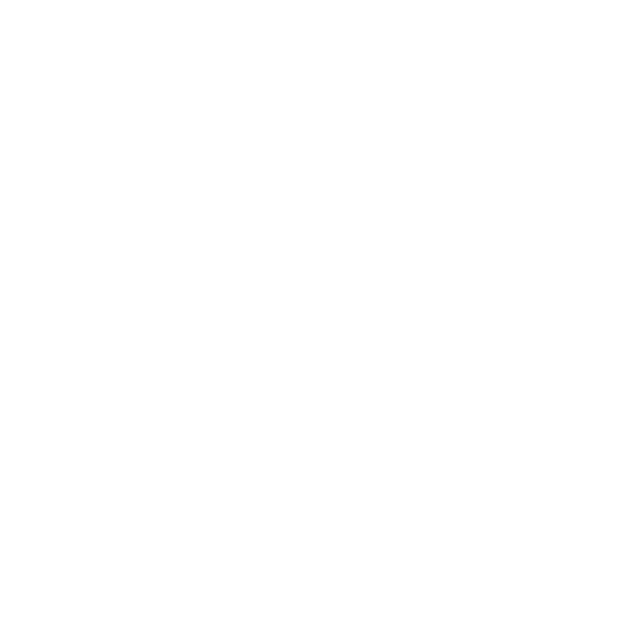
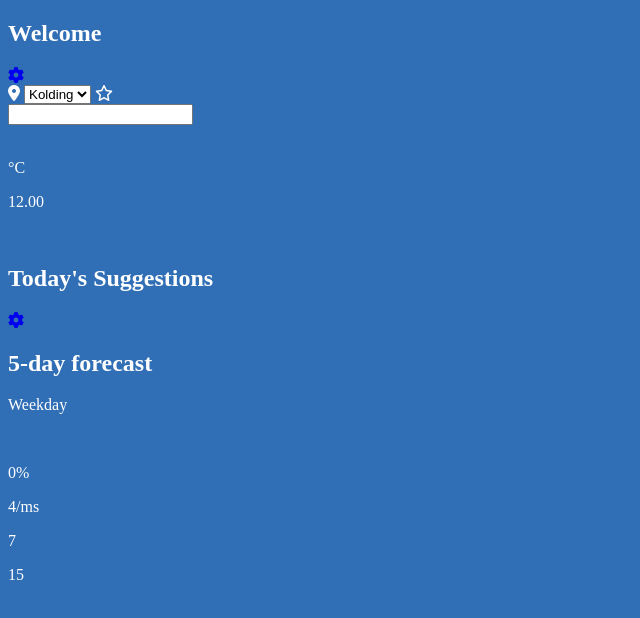
Before and after one commit to foirfe/vejr-app, a plain HTML site: page index.html in a window 1280 px wide. Shown: the whole page, without its empty margins (0-640 px from the left). Drawn offline with Linux system fonts and the light colour scheme; a web font is replaced by a local one.

Commit message:
Index Structure - JS Init

```diff
--- /dev/null
+++ b/global.js
@@ -0,0 +1,8 @@
+//GLOBAL
+var apiUrl = `https://api.weatherapi.com/v1/forecast.json`
+var apiKey = "9dee96c4230c4dd0b1180923250511"
+
+/*
+EKSEMPEL på fetch kald
+fetch(`${apiUrl}?q="London"&days=5&key=${apiKey}`)
+ */
--- a/index.html
+++ b/index.html
@@ -4,11 +4,72 @@
     <meta charset="UTF-8">
     <meta name="viewport" content="width=device-width, initial-scale=1.0">
     <link rel="stylesheet" href="style.css">
-    <title>Weather App</title>
+    <link rel="preconnect" href="https://fonts.googleapis.com">
+    <link rel="preconnect" href="https://fonts.gstatic.com" crossorigin>
+    <link href="https://fonts.googleapis.com/css2?family=Sono&display=swap" rel="stylesheet">
+    <script src="https://kit.fontawesome.com/7b017d5d42.js" crossorigin="anonymous"></script>    <title>Weather App</title>
 </head>
 <body>
-
+    <section id="intro-header">
+    <h1>Welcome <span id="userName"></span></h1>
+    <h2 id="current-date"></h2>
+    <a href="usersettings.html"><i class="fa-solid fa-gear"></i></a>
+    </section>
+    <section id="current-weather">
+    <div id="location-and-search">
+        <div id="location">
+            <i class="fa-solid fa-location-dot"></i>
+            <select name="cities">
+            <option>Kolding</option>
+            <!-- Dynamic options depending on user favorites and/or location -->
+            </select>
+            <i class="fa-regular fa-star"></i>
+            <div id="search"><input type="search"></div>
+        </div>
+    </div>
+    <div id="current-weather-conditions">
+    <div id="weather-temp-condition">
+    <img src="" alt="">
+    <p id="current-temp">°C</p>
+    <p id="condition"></p>
+    </div>
+    <p id="temp-feels-like"></p>
+    </div>
+    </section>
+    <section id="hourly-forecast">
+        <div class="hourly-weather">
+            <p>12.00</p>
+            <img src="" alt="">
+        </div>
+    </section>
+    <section id="precip-today"></section>
+    <section id="clothes-suggestions-section">
+        <h2>Today's Suggestions</h2>
+         <a href="usersettings.html"><i class="fa-solid fa-gear"></i></a>
+         <div id="clothes-suggestions"></div>
+    </section>
+    <section id="extra-information">
+        <div class="information-box" id="wind-information"></div>
+        <div class="information-box" id="uv-information"></div>
+        <div class="information-box" id="humidity-information"></div>
+        <div class="information-box" id="visibility-information"></div>
+    </section>
+    <section id="upcoming-days-forecast">
+        <h2>5-day forecast</h2>
+        <div class="upcoming-day">
+            <p>Weekday</p>
+            <img src="" alt="">
+            <p>0%</p>
+            <p>4/ms</p>
+            <p>7</p>
+            <p>15</p>
+        </div>
+    </section>
     <script src="usersettings.js"></script>
-    <script src="script.js"></script>
+    <script src="global.js"></script>
+    <script src="search.js"></script>
+    <script src="currentweather.js"></script>
+    <script src="clothessuggestion.js"></script>
+    <script src="upcomingdays.js"></script>
 </body>
 </html>
--- a/script.js
+++ /dev/null
@@ -1 +0,0 @@
-//SCRIPT
--- a/style.css
+++ b/style.css
@@ -1,7 +1,16 @@
 /* STYLES */
-
+:root{
+    --main-bg-color: #306eb5;
+    --secondary-bg-color: #9BBFE0;
+    --primary-font: "Sono";
+    --main-font-color: #ffff;
+}
 /* GLOBAL */
-
+body{
+    background: var(--main-bg-color);
+    color: var(--main-font-color);
+    font-family: var(--primary-font);
+}
 /* FRONT PAGE */
 
 /* USER SETTINGS */
```
Also changed, not shown: usersettings.html (+3 -0 lines), clothessuggestion.js (added), currentweather.js (added), search.js (added), upcomingdays.js (added).
